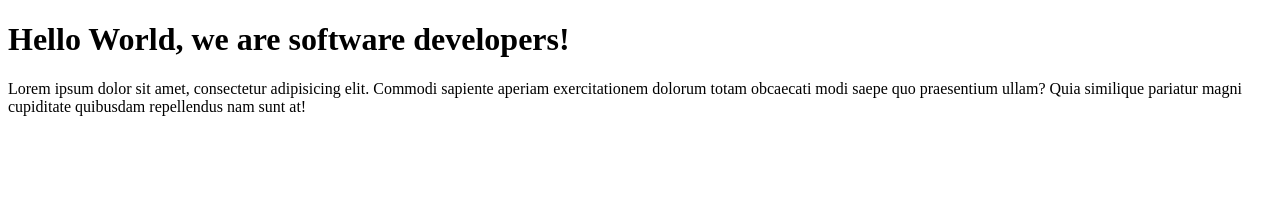
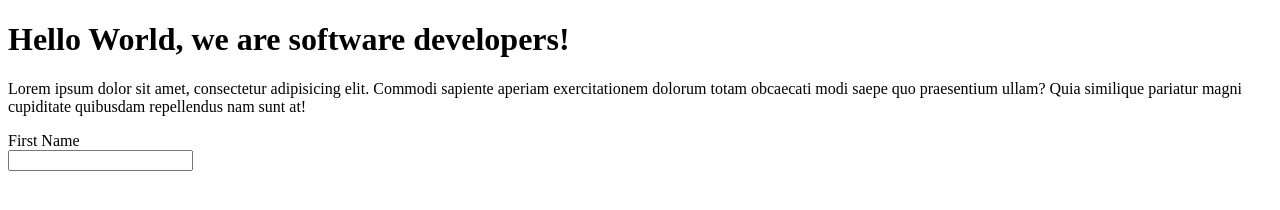
Before and after one commit to Owoeye-Babatope/CollaborativeLearningWithRex, a plain HTML site: page index.html in a window 1280 px wide. Drawn offline with Linux system fonts and the light colour scheme.

Commit message:
Update index.html
Added form tag

```diff
--- a/index.html
+++ b/index.html
@@ -11,6 +11,11 @@
 
     <h1 id="title">Hello World, we are software developers!</h1>
     <p id="description">Lorem ipsum dolor sit amet, consectetur adipisicing elit. Commodi sapiente aperiam exercitationem dolorum totam obcaecati modi saepe quo praesentium ullam? Quia similique pariatur magni cupiditate quibusdam repellendus nam sunt at!</p>
+    <form>
+    <label for="name">First Name </label><br>
+      <input type="text" id="name" name="name"><br>
+
+    </form>
     <script src="js/index.js"></script>
   </body>
 </html>
```
